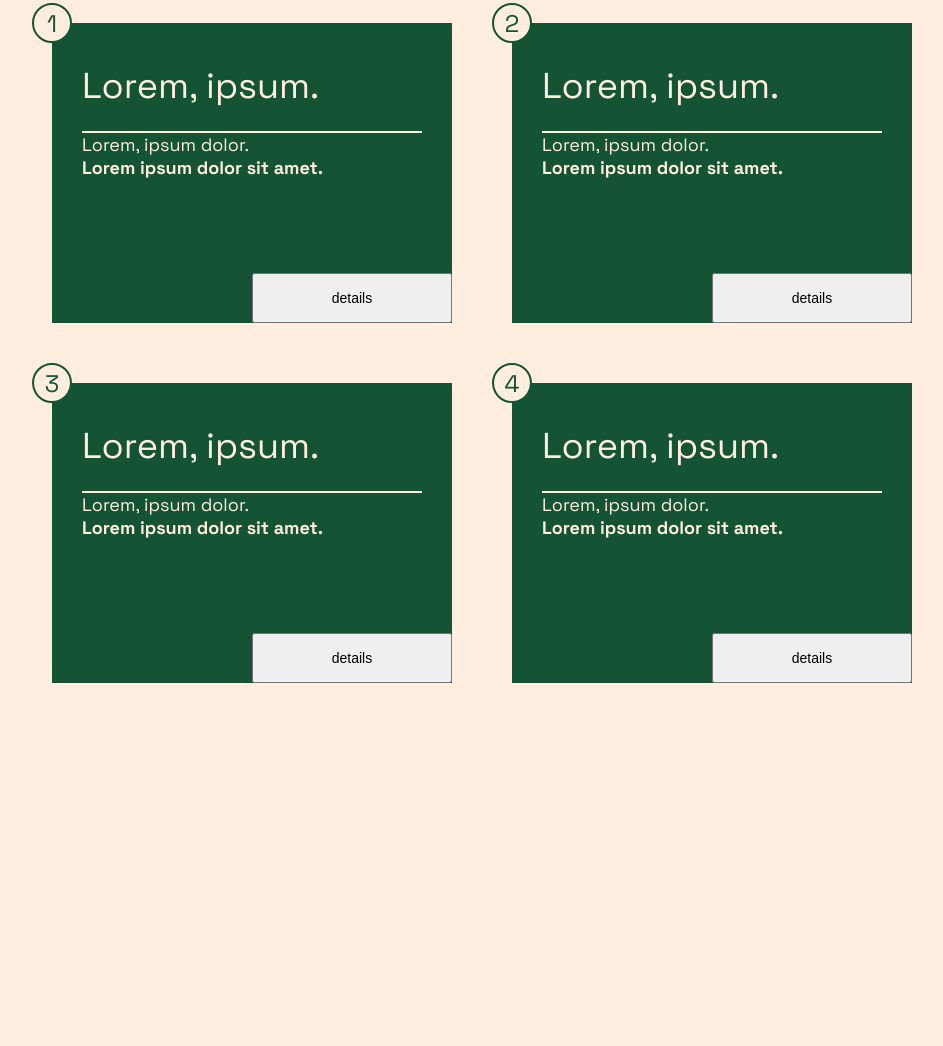
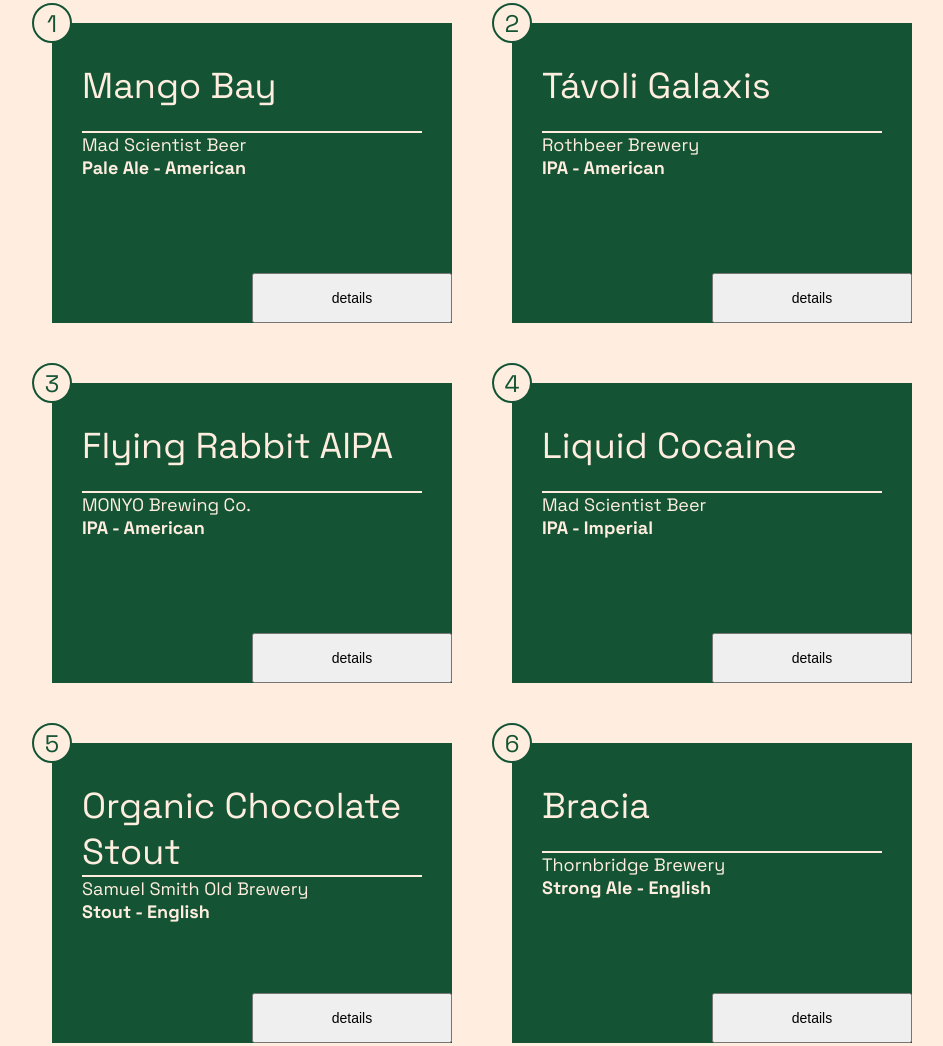
Before and after one commit to BBotond1/pre-exam-ui-build, a plain HTML site: page index.html in a window 1280 px wide. Shown: the part 117-1163 px from the top of the page, without its empty margins (158-1101 px from the left). Before the commit the page ends 880 px from the top, so only its background shows below. Drawn offline with Linux system fonts and the light colour scheme.

Commit message:
script.js done

```diff
--- a/index.html
+++ b/index.html
@@ -8,6 +8,7 @@
   <link href="https://fonts.googleapis.com/icon?family=Material+Icons"
       rel="stylesheet">
   <link rel="stylesheet" href="style.css">
+  <script src="script.js" defer></script>
   <title>Pre Exam</title>
 </head>
 <body>
@@ -16,37 +17,7 @@
     <span class="material-icons md-36">menu</span>
   </header>
   <div class="cards-container">
-    <div class="card">
-      <div class="number">1</div>
-      <div class="title">Lorem, ipsum.</div>
-      <div class="sub">Lorem, ipsum dolor.</div>
-      <div class="text">Lorem ipsum dolor sit amet.</div>
-      <button>details</button>
-    </div>
 
-    <div class="card">
-      <div class="number">2</div>
-      <div class="title">Lorem, ipsum.</div>
-      <div class="sub">Lorem, ipsum dolor.</div>
-      <div class="text">Lorem ipsum dolor sit amet.</div>
-      <button>details</button>
-    </div>
-
-    <div class="card">
-      <div class="number">3</div>
-      <div class="title">Lorem, ipsum.</div>
-      <div class="sub">Lorem, ipsum dolor.</div>
-      <div class="text">Lorem ipsum dolor sit amet.</div>
-      <button>details</button>
-    </div>
-
-    <div class="card">
-      <div class="number">4</div>
-      <div class="title">Lorem, ipsum.</div>
-      <div class="sub">Lorem, ipsum dolor.</div>
-      <div class="text">Lorem ipsum dolor sit amet.</div>
-      <button>details</button>
-    </div>
   </div>
 </body>
 </html>
--- /dev/null
+++ b/script.js
@@ -0,0 +1,73 @@
+const beers = {
+	id: "beers",
+	logo: "Best Beers",
+	button: "details",
+	cards: [
+		{
+			title: "Mango Bay",
+			sub: "Mad Scientist Beer",
+			text: "Pale Ale - American"
+		},
+		{
+			title: "Távoli Galaxis",
+			sub: "Rothbeer Brewery",
+			text: "IPA - American"
+		},
+		{
+			title: "Flying Rabbit AIPA",
+			sub: "MONYO Brewing Co.",
+			text: "IPA - American"
+		},
+		{
+			title: "Liquid Cocaine",
+			sub: "Mad Scientist Beer",
+			text: "IPA - Imperial"
+		},
+		{
+			title: "Organic Chocolate Stout",
+			sub: "Samuel Smith Old Brewery",
+			text: "Stout - English"
+		},
+		{
+			title: "Bracia",
+			sub: "Thornbridge Brewery",
+			text: "Strong Ale - English"
+		},
+		{
+			title: "Oatmeal Stout",
+			sub: "Samuel Smith Old Brewery",
+			text: "Stout - Oatmeal"
+		},
+		{
+			title: "Black Tokyo Horizon",
+			sub: "BrewDog",
+			text: "Stout - American Imperial"
+		},
+		{
+			title: "Vintage Ale",
+			sub: "Fuller's",
+			text: "Old Ale"
+		},
+		{
+			title: "All the Leaves are Brown",
+			sub: "Tempest Brewing Company",
+			text: "Brown Ale - American"
+		},
+	]
+}
+
+const beerComp = function (number, title, sub, text){
+  return `
+  <div class="card">
+      <div class="number">${number}</div>
+      <div class="title">${title}</div>
+      <div class="sub">${sub}</div>
+      <div class="text">${text}</div>
+      <button>details</button>
+    </div>
+    `
+}
+
+const cardsContainer = document.querySelector(".cards-container");
+
+beers.cards.map((beer,i) => cardsContainer.insertAdjacentHTML("beforeend",beerComp(i+1, beer.title, beer.sub, beer.text)));
```
